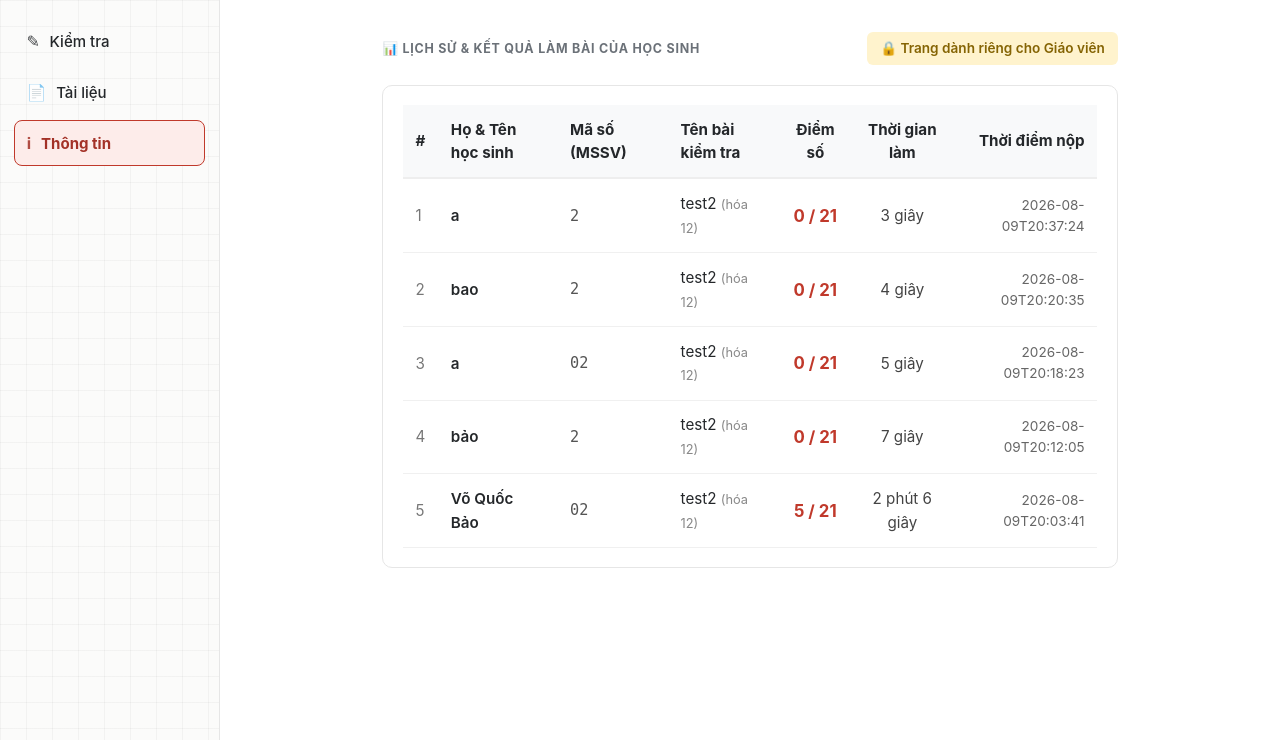
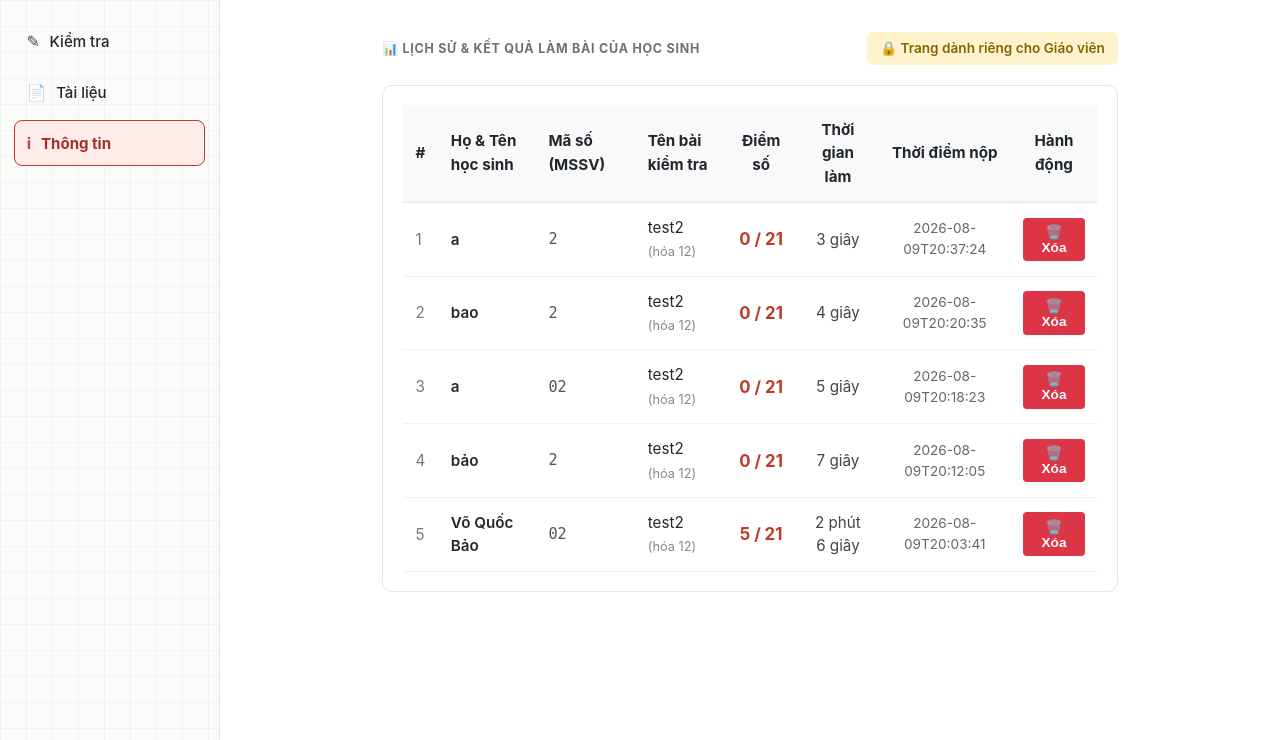
Before and after one commit to BaoVo1126/hethongbaitap-nguyenkhuyen, a Flask app: page /info in a window 1280 px wide. Shown: the part 76-816 px from the top of the page. Run offline with Flask 3, Linux system fonts and the light colour scheme; data comes from the database, SQL or seed files in the repository.

Commit message:
Update info.html

```diff
--- a/templates/info.html
+++ b/templates/info.html
@@ -18,7 +18,8 @@
             <th style="padding: 0.8rem;">Tên bài kiểm tra</th>
             <th style="padding: 0.8rem; text-align: center;">Điểm số</th>
             <th style="padding: 0.8rem; text-align: center;">Thời gian làm</th>
-            <th style="padding: 0.8rem; text-align: right;">Thời điểm nộp</th>
+            <th style="padding: 0.8rem; text-align: center;">Thời điểm nộp</th>
+            <th style="padding: 0.8rem; text-align: center;">Hành động</th>
           </tr>
         </thead>
         <tbody>
@@ -37,7 +38,18 @@
                 </span>
               </td>
               <td style="padding: 0.8rem; text-align: center; color: #444;">{{ h['duration'] }}</td>
-              <td style="padding: 0.8rem; text-align: right; color: #666; font-size: 0.85rem;">{{ h['submitted_at'] }}</td>
+              <td style="padding: 0.8rem; text-align: center; color: #666; font-size: 0.85rem;">{{ h['submitted_at'] }}</td>
+
+              <!-- CỘT NÚT XÓA: Sử dụng data-url và data-name giúp VS Code không bị gạch đỏ -->
+              <td style="padding: 0.8rem; text-align: center;">
+                <button type="button"
+                        class="btn-delete-sub"
+                        data-url="{{ url_for('delete_submission', submission_id=h['submission_id']) }}"
+                        data-name="{{ h['student_name'] }}"
+                        style="background: #dc3545; color: #fff; border: none; padding: 0.4rem 0.8rem; border-radius: 4px; font-size: 0.85rem; font-weight: 600; cursor: pointer; transition: background 0.2s;">
+                  🗑️ Xóa
+                </button>
+              </td>
             </tr>
           {% endfor %}
         </tbody>
@@ -48,4 +60,56 @@
       </div>
     {% endif %}
   </div>
+
+  <!-- POPUP XÁC NHẬN XÓA (MODAL) -->
+  <div id="delete-modal" style="display: none; position: fixed; top: 0; left: 0; width: 100vw; height: 100vh; background: rgba(0, 0, 0, 0.5); z-index: 9999; align-items: center; justify-content: center;">
+    <div style="background: #fff; border-radius: 10px; padding: 1.8rem; width: 90%; max-width: 380px; text-align: center; box-shadow: 0 4px 20px rgba(0,0,0,0.2); animation: fadeIn 0.2s ease;">
+      <h3 style="margin-top: 0; margin-bottom: 0.8rem; font-size: 1.15rem; color: #222;">Xác nhận xóa bài làm</h3>
+      <p id="delete-modal-msg" style="font-size: 0.95rem; color: #444; margin-bottom: 1.5rem; line-height: 1.4;">
+        Bạn có chắc chắn muốn xóa lượt làm bài này không?
+      </p>
+
+      <form id="delete-form" method="POST" action="">
+        <div style="display: flex; gap: 0.8rem; justify-content: center;">
+          <button type="button" onclick="closeDeleteModal()" style="flex: 1; padding: 0.65rem; border: 1px solid #ccc; background: #f5f5f5; color: #333; border-radius: 6px; font-weight: 600; cursor: pointer;">
+            Hủy
+          </button>
+          <button type="submit" style="flex: 1; padding: 0.65rem; border: none; background: #dc3545; color: #fff; border-radius: 6px; font-weight: 600; cursor: pointer;">
+            Đồng ý xóa
+          </button>
+        </div>
+      </form>
+    </div>
+  </div>
+
+  <style>
+    @keyframes fadeIn {
+      from { opacity: 0; transform: scale(0.95); }
+      to { opacity: 1; transform: scale(1); }
+    }
+  </style>
+
+  <script>
+    document.addEventListener('DOMContentLoaded', function () {
+      var deleteButtons = document.querySelectorAll('.btn-delete-sub');
+      var modal = document.getElementById('delete-modal');
+      var form = document.getElementById('delete-form');
+      var msg = document.getElementById('delete-modal-msg');
+
+      deleteButtons.forEach(function (btn) {
+        btn.addEventListener('click', function () {
+          var actionUrl = this.getAttribute('data-url');
+          var studentName = this.getAttribute('data-name');
+
+          form.action = actionUrl;
+          msg.innerHTML = "Bạn có chắc chắn muốn xóa lịch sử làm bài của học sinh <strong>" + studentName + "</strong> không?";
+          modal.style.display = 'flex';
+        });
+      });
+    });
+
+    function closeDeleteModal() {
+      document.getElementById('delete-modal').style.display = 'none';
+    }
+  </script>
 {% endblock %}
```
